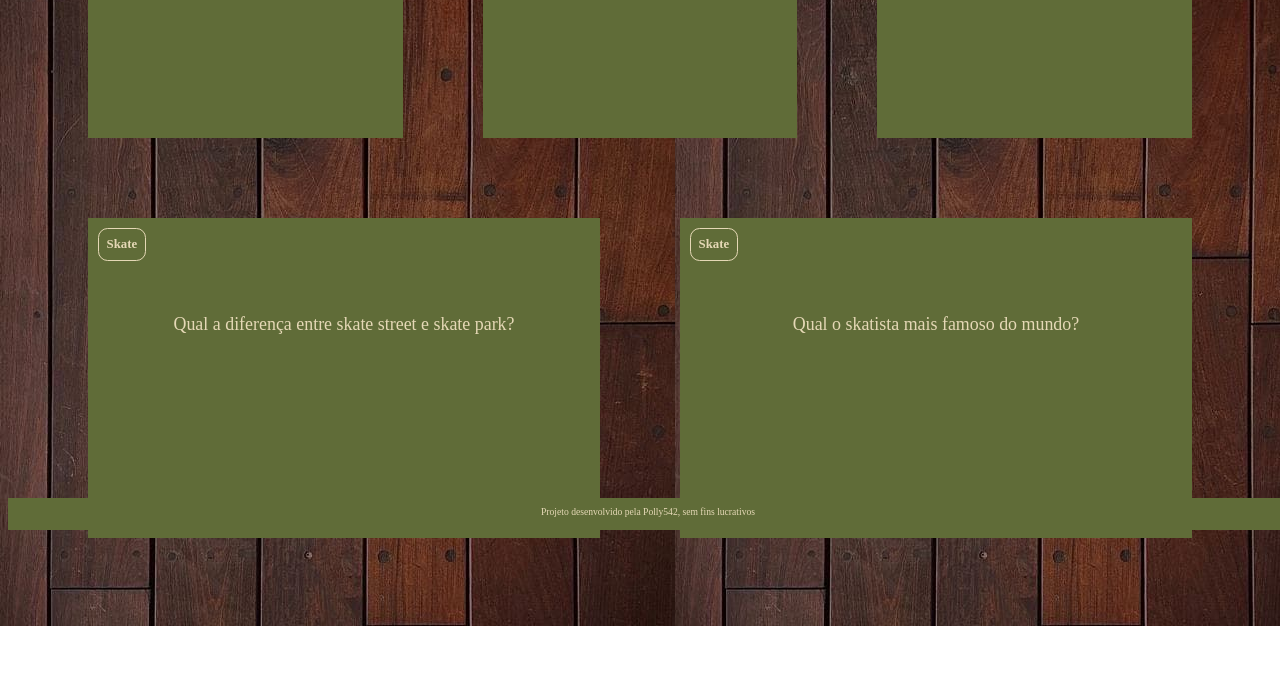
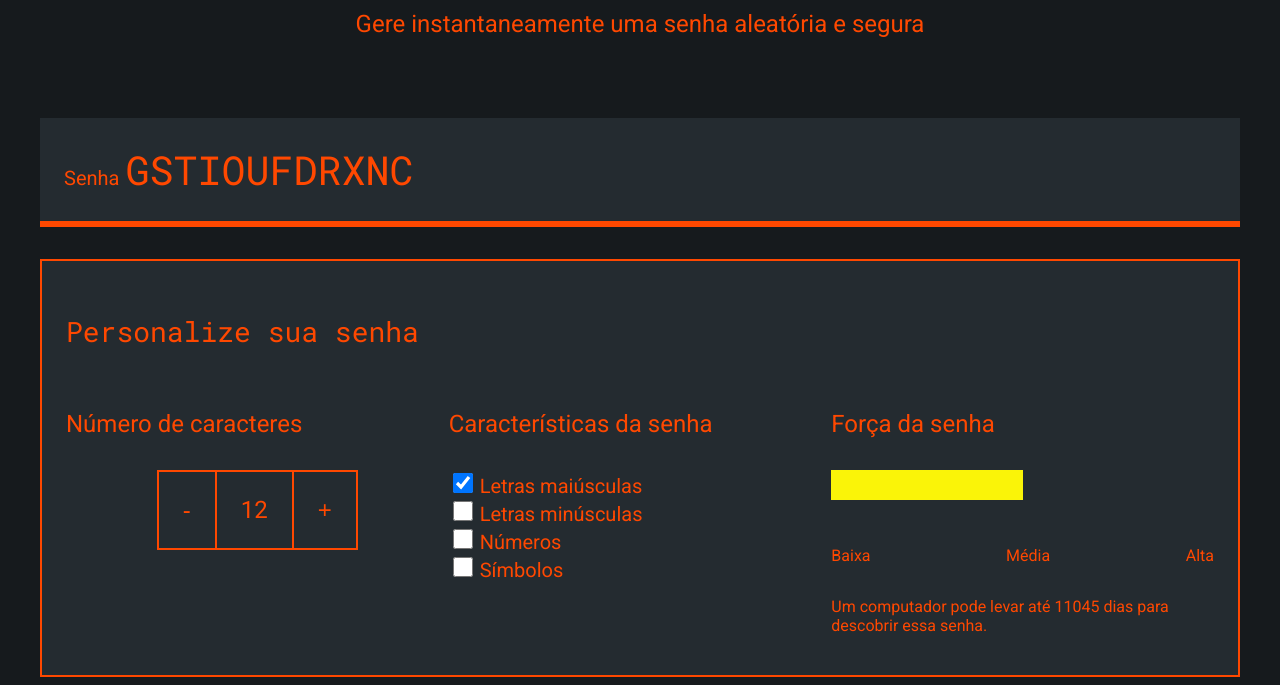
Before and after one commit to Polly542/Flashcard, a plain HTML site: page index.html in a window 1280 px wide. Shown: the part 270-955 px from the top of the page. Before the commit the page ends 896 px from the top, so only its background shows below. Drawn offline with Linux system fonts and the light colour scheme.

Commit message:
Add files via upload

```diff
--- a/index.html
+++ b/index.html
@@ -1,31 +1,74 @@
 <!DOCTYPE html>
 <html lang="pt-br">
+
 <head>
     <meta charset="UTF-8">
     <meta name="viewport" content="width=device-width, initial-scale=1.0">
-    <link rel="stylesheet" href="assets/style.css">
-    <title>Flashcard</title>
+    <title>Gerador de senha</title>
+    <link rel="stylesheet" href="style.css">
 </head>
+
+<!-- Cabeçalho da página -->
 <body>
-    <main>
-        <section id="container">
-            <!-- <article class="cartao">
-                <div class="cartao__conteudo">
-                    <h3>Programação</h3>
-                    <div class="cartao__conteudo__pergunta">
-                        <p>O que é JavaScript?</p>
-                    </div>
-                    <div class="cartao__conteudo__resposta">
-                        <p>O JavaScript é uma linguagem de programação</p>
+    <section class="conteudo">
+        <div class="conteudo-titulo">
+            <img src="cadeado.svg" alt="cadeado fechado">
+            <h2 class="titulo-principal">Gerador de senhas</h2>
+            <h3 class="titulo-secundario">Gere instantaneamente uma senha aleatória e segura</h3>
+        </div>
+        <!-- Onde aparece a senha -->
+        <div class="conteudo-senha">
+            <label for="senha">Senha</label>
+            <input name="senha" type="text" id="campo-senha" readonly>
+        </div>
+        <div class="parametro">
+            <h3 class="parametro-titulo">Personalize sua senha</h3>
+            <div class="parametro-coluna__senha">
+                <div class="parametro-senha">
+                    <!-- Tamanho da senha -->
+                    <h4 class="parametro-senha__titulo">Número de caracteres</h4>
+                    <div class="parametro-senha-botoes">
+                        <button class="parametro-senha__botao">-</button>
+                        <p class="parametro-senha__texto">12</p>
+                        <button class="parametro-senha__botao">+</button>
                     </div>
                 </div>
-            </article> -->
-        </section>
-    </main>
-    <footer>
-        <p>Projeto desenvolvido pela Polly542, sem fins lucrativos</p>
-    </footer>
-    <script src="app.js"></script>
-    <script src="perguntas.js"></script>
+                <!-- O que vai ter na senha (letras maiúculas, minúsculas, números e símbolos) -->
+                <div class="parametro-senha">
+                    <h4 class="parametro-senha__titulo">Características da senha</h4>
+                    <div class="parametro-senha-checkbox">
+                        <input name="maiusculo" type="checkbox" class="checkbox" checked>
+                        <label for="maiusculo">Letras maiúsculas</label>
+                    </div>
+                    <div class="parametro-senha-checkbox">
+                        <input name="minusculo" type="checkbox" class="checkbox">
+                        <label for="minusculo">Letras minúsculas</label>
+                    </div>
+                    <div class="parametro-senha-checkbox">
+                        <input name="numero" type="checkbox" class="checkbox">
+                        <label for="numero">Números</label>
+                    </div>
+                    <div class="parametro-senha-checkbox">
+                        <input name="simbolo" type="checkbox" class="checkbox">
+                        <label for="simbolo">Símbolos</label>
+                    </div>
+                </div>
+                <!-- diz o quão segura está a senha -->
+                <div class="parametro-senha">
+                    <h4 class="parametro-senha__titulo">Força da senha</h4>
+                    <div class="barra"></div>
+                    <div class="forca baixa"></div>
+                    <div class="parametro-senha-textos">
+                        <p>Baixa</p>
+                        <p>Média</p>
+                        <p>Alta</p>
+                    </div>
+                    <p class="entropia"></p>
+                </div>
+            </div>
+        </div>
+    </section>
+    <script src="main.js"></script>
 </body>
+
 </html>
--- /dev/null
+++ b/main.js
@@ -0,0 +1,78 @@
+// Caracteristicas da senha (tamanho da senha, quais as letras maiuscula e minusculas, números e símbolos pode ser usado
+const numeroSenha = document.querySelector('.parametro-senha__texto');
+let tamanhoSenha = 12;
+numeroSenha.textContent = tamanhoSenha;
+const letrasMaiusculas = 'ABCDEFGHIJKLMNOPQRSTUVXYWZ';
+const letrasMinusculas = 'abcdefghijklmnopqrstuvxywz';
+const numeros = '0123456789';
+const simbolos = '!@%*?';
+const botoes = document.querySelectorAll('.parametro-senha__botao');
+const campoSenha = document.querySelector('#campo-senha');
+const checkbox = document.querySelectorAll('.checkbox');
+const forcaSenha = document.querySelector('.forca');
+
+botoes[0].onclick = diminuiTamanho;
+botoes[1].onclick = aumentaTamanho;
+
+function diminuiTamanho() {
+    if (tamanhoSenha > 1) {
+        // tamanhoSenha = tamanhoSenha-1;
+        tamanhoSenha--;
+    }
+    numeroSenha.textContent = tamanhoSenha;
+    geraSenha();
+}
+function aumentaTamanho() {
+    if (tamanhoSenha < 20) {
+        // tamanhoSenha = tamanhoSenha+1;
+        tamanhoSenha++;
+    }
+    numeroSenha.textContent = tamanhoSenha;
+    geraSenha();
+}
+
+for (i = 0; i < checkbox.length; i++) {
+    checkbox[i].onclick = geraSenha;
+}
+
+geraSenha();
+
+function geraSenha() {
+    let alfabeto = '';
+    if (checkbox[0].checked) {
+        alfabeto = alfabeto + letrasMaiusculas;
+    }
+    if (checkbox[1].checked) {
+        alfabeto = alfabeto + letrasMinusculas;
+    }
+    if (checkbox[2].checked) {
+        alfabeto = alfabeto + numeros;
+    }
+    if (checkbox[3].checked) {
+        alfabeto = alfabeto + simbolos;
+    }
+    let senha = '';
+    for (let i = 0; i < tamanhoSenha; i++) {
+        let numeroAleatorio = Math.random() * alfabeto.length;
+        numeroAleatorio = Math.floor(numeroAleatorio);
+        senha = senha + alfabeto[numeroAleatorio];
+    }
+    campoSenha.value = senha;
+    classificaSenha(alfabeto.length);
+
+}
+
+function classificaSenha(tamanhoAlfabeto) {
+    let entropia = tamanhoSenha * Math.log2(tamanhoAlfabeto);
+    console.log(entropia);
+    forcaSenha.classList.remove('baixa', 'media', 'alta');
+    if (entropia > 57) {
+        forcaSenha.classList.add('alta');
+    } else if (entropia > 35 && entropia < 57) {
+        forcaSenha.classList.add('media');
+    } else if (entropia <= 35) {
+        forcaSenha.classList.add('baixa');
+    }
+    const valorEntropia = document.querySelector('.entropia');
+    valorEntropia.textContent = "Um computador pode levar até " + Math.floor(2 ** entropia / (100e6 * 60 * 60 * 24)) + " dias para descobrir essa senha.";
+}
--- /dev/null
+++ b/style.css
@@ -0,0 +1,162 @@
+@import url('https://fonts.googleapis.com/css2?family=Roboto&family=Roboto+Mono&display=swap');
+
+/* As cores e fontes que vai ter no site */
+:root {
+    --laranja: #ff4800;
+    --cor-de-fundo: #161A1D;
+    --fundo-senha: #242B30;
+    --fundo-texto: #242B30;
+    --borda: #ff4800;
+    --roboto: 'Roboto', sans-serif;
+    --roboto-mono: 'Roboto Mono', monospace;
+}
+
+* {
+    font-weight: 400;
+}
+
+body {
+    color: var(--laranja);
+    background-color: var(--cor-de-fundo);
+    font-family: var(--roboto);
+}
+
+/* Fonte e tamanho do título "Gerador de senhas" */
+.titulo-principal {
+    font-family: var(--roboto-mono);
+    font-size: 32px;
+}
+
+/* Tamanho do título "Gere instantaneamente uma senha aleatória e segura" */
+.titulo-secundario {
+    font-size: 24px;
+}
+
+/* Onde os títulos vão estar na página */
+.conteudo-titulo {
+    text-align: center;
+    margin-top: 80px;
+}
+
+.conteudo-senha {
+    margin-top: 80px;
+    background: var(--fundo-senha);
+    padding: 24px;
+    border-bottom: 6px solid var(--borda);
+}
+
+#campo-senha {
+    background-color: var(--fundo-senha);
+    border: none;
+    color: var(--laranja);
+    font-family: var(--roboto-mono);
+    font-size: 40px;
+    width: 70%;
+}
+
+#campo-senha:focus {
+    outline: none;
+}
+
+.conteudo {
+    max-width: 1200px;
+    margin: 0 auto;
+}
+
+.parametro {
+    background-color: var(--fundo-texto);
+    border: 2px solid var(--borda);
+    margin-top: 32px;
+    padding: 24px;
+}
+
+.parametro-titulo {
+    font-family: var(--roboto-mono);
+    font-size: 28px;
+}
+
+.parametro-senha__titulo {
+    font-size: 24px;
+}
+
+.parametro-coluna__senha {
+    display: flex;
+    flex-direction: column;
+    justify-content: center;
+}
+
+.parametro-senha {
+    width: 50%;
+    margin: 0 auto;
+}
+
+.parametro-senha-botoes {
+    display: flex;
+    justify-content: center;
+}
+
+.parametro-senha__botao {
+    background-color: var(--fundo-texto);
+    color: var(--laranja);
+    border: 2px solid var(--borda);
+    padding: 24px;
+    font-size: 24px;
+    cursor: pointer;
+}
+
+.parametro-senha__texto {
+    padding: 24px;
+    border-top: 2px solid var(--borda);
+    border-bottom: 2px solid var(--borda);
+    margin: 0;
+    font-size: 24px;
+}
+
+label {
+    font-size: 20px;
+}
+
+.checkbox {
+    width: 20px;
+    height: 20px;
+    cursor: pointer;
+}
+
+.barra {
+    background-color: var(--fundo-senha);
+    height: 30px;
+    width: 100%;
+}
+
+.forca {
+    height: 30px;
+    position: relative;
+    bottom: 30px;
+}
+
+/* As cores que deve aparecer de acordo com a % */
+.baixa {
+    width: 25%;
+    background-color: #E71B32;
+}
+
+.media {
+    background-color: #FAF408;
+    width: 50%;
+}
+
+.alta {
+    background-color: #00FF85;
+    width: 100%;
+}
+
+.parametro-senha-textos {
+    display: flex;
+    justify-content: space-between;
+}
+
+@media screen and (min-width: 768px) {
+    .parametro-coluna__senha {
+        flex-direction: row;
+    }
+}
```
Also changed, not shown: cadeado.svg (added), 2 other files.
